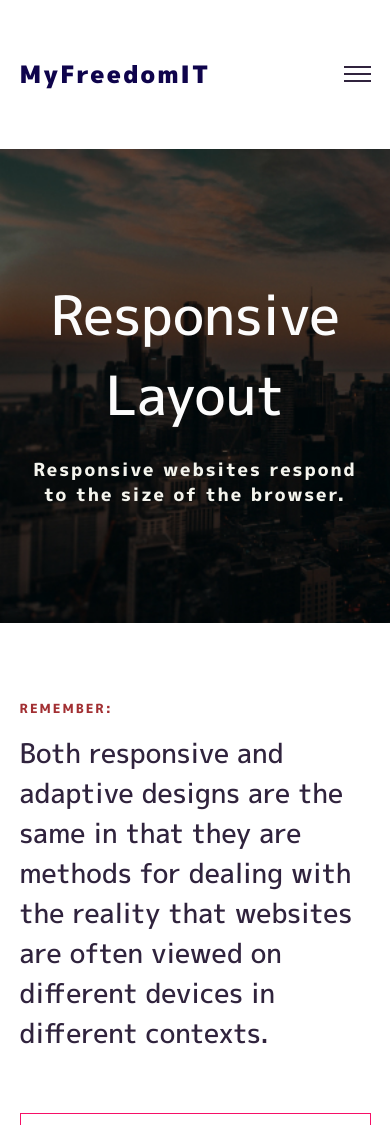
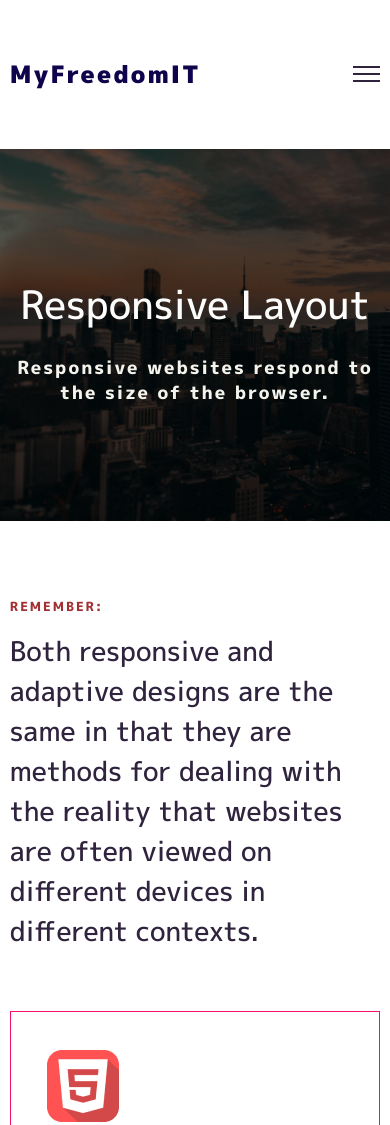
Before and after one commit to igor3286411/MyFreedomIT, a plain HTML site: page index.html in a window 390 px wide. Shown: the top 1125 px of the page. Drawn offline with Linux system fonts and the light colour scheme.

Commit message:
Add files via upload

```diff
--- a/src/style.scss
+++ b/src/style.scss
@@ -175,7 +175,7 @@ footer p {
 
 @media (max-width: 1146px) {
     .container {
-        max-width: 90%;
+        max-width: 95%;
     }
 }
 
@@ -214,11 +214,29 @@ footer p {
 
     .main-1 {
         background-image: url(../images/fon3.jpg);
+
+        h1 {
+            font-size: 39px;
+        }
+
+        p {
+            font-size: 18px;
+        }
+
     }
 
     .card {
         width: 100%;
     }
+    .footer-class{
+        flex-direction: column;
+        align-items: center;
+        gap: 20px;
+    }
+    // .footer-class{
+
+
+    // }
 
 
 
```
Also changed, not shown: css/style.css, 1 other file.
